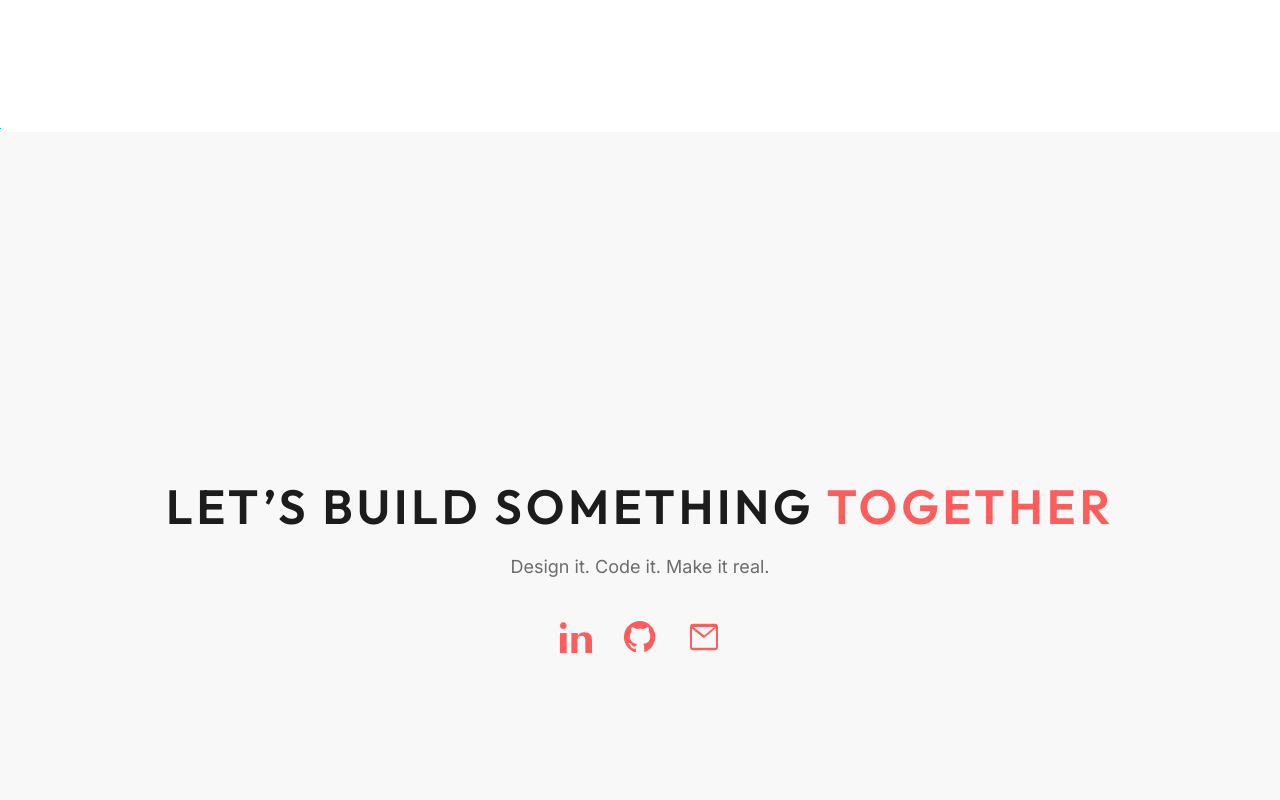
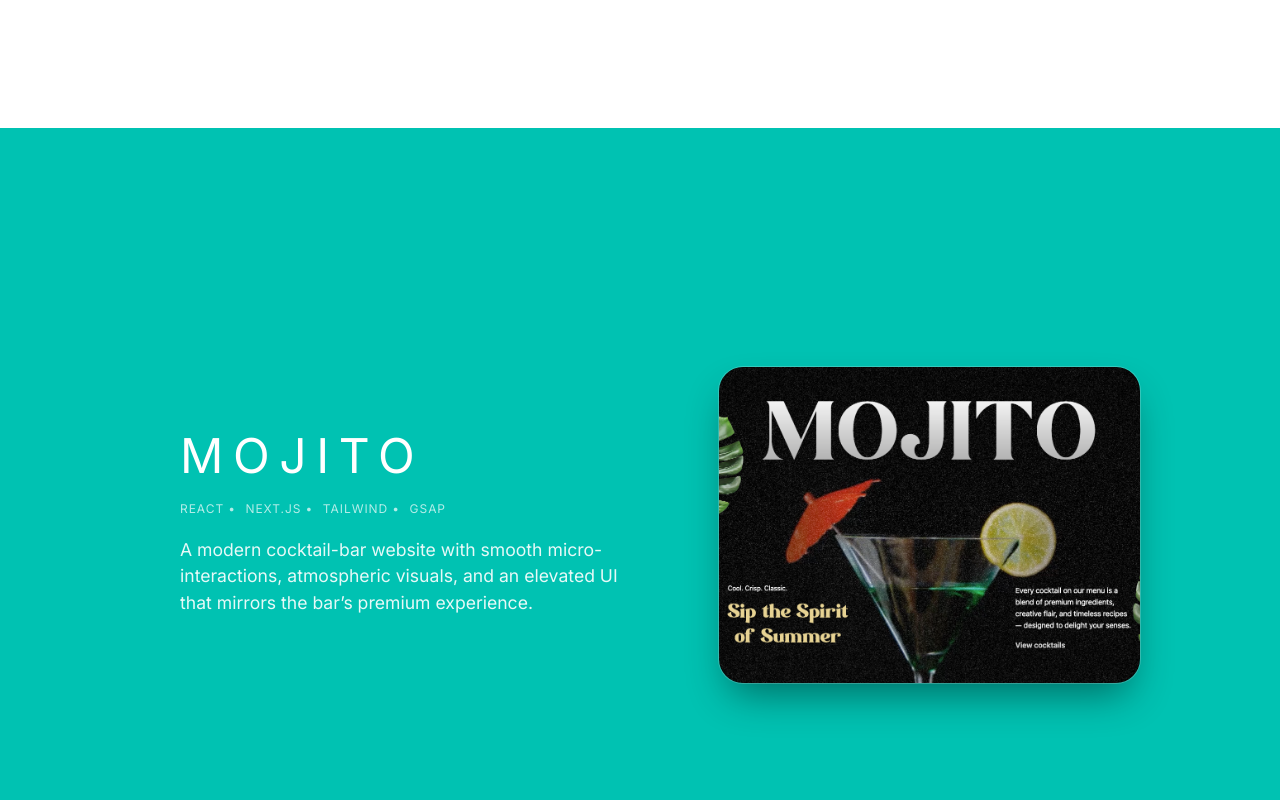
Before and after one commit to arriannlee/portfolio, a Next.js app: page / in a window 1280 px wide. Shown: the part 1440-2240 px from the top of the page. Built offline with nearby package versions, Linux system fonts and the light colour scheme.

Commit message:
Updated projects, added responsive features.

```diff
--- a/src/app/components/Projects.tsx
+++ b/src/app/components/Projects.tsx
@@ -3,6 +3,7 @@
 import { useEffect, useRef, useState } from "react";
 import gsap from "gsap";
 import { ScrollTrigger } from "gsap/ScrollTrigger";
+import Image from "next/image";
 import { PROJECTS, type Project } from "@/lib/projects";
 
 gsap.registerPlugin(ScrollTrigger);
@@ -11,105 +12,220 @@
   const rootRef = useRef<HTMLDivElement | null>(null);
   const [previewProject, setPreviewProject] = useState<Project | null>(null);
 
+  // GSAP SCROLLER – HORIZONTAL ON DESKTOP, VERTICAL ON TABLET/MOBILE
   useEffect(() => {
     if (!rootRef.current) return;
 
-    const ctx = gsap.context(() => {
+    const mm = gsap.matchMedia();
+
+    // 💻 DESKTOP: HORIZONTAL SLIDER
+    mm.add("(min-width: 1024px)", () => {
       const sections = gsap.utils.toArray<HTMLElement>(".panel");
       if (!sections.length) return;
 
-      // Ensure all panels start in place
-      gsap.set(sections, { xPercent: 0 });
+      const firstPanel = sections[0];
+      if (!firstPanel) return;
 
-      // Timeline that controls panel transitions
+      gsap.set(sections, { xPercent: 0, yPercent: 0 });
+
       const tl = gsap.timeline({
         scrollTrigger: {
           trigger: rootRef.current,
           pin: true,
           scrub: 1,
-          // markers: true,
+          end: () => "+=" + firstPanel.offsetWidth * (sections.length - 1),
           snap: {
-            snapTo: (value) => Math.round(value), // snap between panels
+            snapTo: (value) => {
+              const step = 1 / (sections.length - 1);
+              return Math.round(value / step) * step;
+            },
             duration: 0.3,
             delay: 0,
             ease: "power1.out",
           },
-          end: () => "+=" + window.innerHeight * (sections.length - 1),
         },
       });
 
-      // For each panel after the first, slide it in over the previous one
       sections.forEach((panel, index) => {
-        if (index === 0) return; // first panel is already visible
+        if (index === 0) return;
 
         tl.fromTo(
           panel,
-          { xPercent: 100 }, // start offscreen to the right
-          { xPercent: 0, duration: 1, ease: "none" }, // slide in over the previous
-          index - 1 // each step of scroll moves to the next panel
+          { xPercent: 100, yPercent: 0 },
+          { xPercent: 0, yPercent: 0, duration: 1, ease: "none" },
+          index - 1
         );
       });
-    }, rootRef);
 
-    return () => ctx.revert();
+      return () => {
+        tl.kill();
+      };
+    });
+
+    // 📱 TABLET & MOBILE: VERTICAL SLIDER
+    mm.add("(max-width: 1023px)", () => {
+      const sections = gsap.utils.toArray<HTMLElement>(".panel");
+      if (!sections.length) return;
+
+      const firstPanel = sections[0];
+      if (!firstPanel) return;
+
+      gsap.set(sections, { xPercent: 0, yPercent: 0 });
+
+      const tl = gsap.timeline({
+        scrollTrigger: {
+          trigger: rootRef.current,
+          pin: true,
+          scrub: 1,
+          end: () => "+=" + window.innerHeight * (sections.length - 1),
+          snap: {
+            snapTo: (value) => {
+              const step = 1 / (sections.length - 1);
+              return Math.round(value / step) * step;
+            },
+            duration: 0.3,
+            delay: 0,
+            ease: "power1.out",
+          },
+        },
+      });
+
+      sections.forEach((panel, index) => {
+        if (index === 0) return;
+
+        tl.fromTo(
+          panel,
+          { yPercent: 100, xPercent: 0 },
+          { yPercent: 0, xPercent: 0, duration: 1, ease: "none" },
+          index - 1
+        );
+      });
+
+      return () => {
+        tl.kill();
+      };
+    });
+
+    // cleanup all matchMedia stuff on unmount
+    return () => mm.revert();
   }, []);
 
   return (
     <section
       ref={rootRef}
-      style={{
-        position: "relative",
-        height: "100vh",
-        width: "100%",
-        overflow: "hidden",
-        color: "white",
-      }}
+      className="
+        relative h-screen w-screen
+        overflow-hidden text-white
+      "
     >
-      {/* Stack panels on top of each other */}
+      {/* STACK PANELS ON TOP OF EACH OTHER */}
       <div className="relative h-full w-full">
         {PROJECTS.map((project: Project, index) => (
           <div
             key={project.id}
-            className="panel"
+            className="
+              panel
+              absolute inset-0
+              flex items-center justify-center
+              px-6 py-10
+              lg:px-8 lg:py-0
+            "
             style={{
-              position: "absolute",
-              inset: 0,
-              zIndex: index, // later panels naturally sit above earlier ones
-              display: "flex",
-              alignItems: "center",
-              justifyContent: "center",
               background: project.color,
-              padding: "2rem",
+              zIndex: index,
             }}
           >
             <div
-              style={{
-                maxWidth: "1000px",
-                width: "100%",
-                display: "grid",
-                gridTemplateColumns: "minmax(0, 1.3fr) minmax(0, 1fr)",
-                gap: "3rem",
-                alignItems: "center",
-              }}
+              className="
+                max-w-[1000px] w-full
+                grid gap-8 items-center
+                grid-cols-1
+                lg:grid-cols-[1.3fr_1fr]
+              "
             >
-              {/* PROJECT TEXT */}
-              <div>
-                {/* TITLE */}
-                <h2
+              {/* IMAGE – FIRST ON MOBILE SECOND ON DESKTOP */}
+              <div className="w-full max-w-[520px] justify-self-center order-1 lg:order-2">
+                <button
+                  type="button"
+                  onClick={() => {
+                    if (!project.link) return;
+
+                    // MOBILE: OPEN DIRECTLY IN NEW TAB
+                    if (window.innerWidth < 768) {
+                      window.open(project.link, "_blank");
+                      return;
+                    }
+
+                    // TABLET & DESKTOP: OPEN MODAL PREVIEW
+                    setPreviewProject(project);
+                  }}
+                  className="
+                    group relative w-full aspect-4/3
+                    overflow-hidden rounded-3xl
+                    bg-white/5 backdrop-blur-sm
+                    ring-1 ring-white/20
+                    shadow-[0_20px_40px_-10px_rgba(0,0,0,0.45)]
+                    transition-transform duration-300
+                    hover:-translate-y-1
+                    hover:scale-[1.03]
+                    hover:shadow-[0_30px_60px_-15px_rgba(0,0,0,0.5)]
+                    cursor-pointer
+                  "
+                >
+                  {project.image && (
+                    <Image
+                      src={project.image}
+                      alt={project.title}
+                      fill
+                      sizes="(max-width: 768px) 100vw, 520px"
+                      className="
+                        object-cover
+                        transition-transform duration-500
+                      "
+                      priority={index === 0}
+                    />
+                  )}
+                </button>
+              </div>
+
+              {/* TEXT – SECOND ON MOBILE, FIRST ON DESKTOP */}
+              <div
+                className="
+    order-2 lg:order-1
+    md:px-10
+    md:py-6
+    md:max-w-[600px]
+  "
+              >
+                {" "}
+                <a
+                  href={project.link}
+                  target="_blank"
+                  rel="noreferrer"
+                  className="
+                    block
+                    transition-transform
+                    duration-300
+                    cursor-pointer
+                    hover:scale-[1.03]
+                    hover:-translate-y-0.5
+                  "
                   style={{
                     fontSize: "clamp(2rem, 4vw, 3rem)",
                     textTransform: "uppercase",
                     letterSpacing: "0.2em",
                     marginBottom: "0.5rem",
+                    color: "white",
+                    display: "inline-block",
                   }}
                 >
                   {project.title}
-                </h2>
-
-                {/* TECH STACK — inline, subtle, metadata style */}
+                </a>
+                {/* TECH STACK */}
                 <div
                   style={{
                     display: "flex",
+                    flexWrap: "wrap",
                     gap: "0.35rem",
                     marginBottom: "1.2rem",
                     opacity: 0.7,
@@ -127,7 +243,6 @@
                     </span>
                   ))}
                 </div>
-
                 {/* DESCRIPTION */}
                 <p
                   style={{
@@ -139,72 +254,13 @@
                 >
                   {project.description}
                 </p>
-
-                {project.link && (
-                  <a
-                    aria-label={`View live project: ${project.title}`}
-                    href={project.link}
-                    target="_blank"
-                    rel="noreferrer"
-                    className="btn btn-text bg-white/90 text-slate-900 dark:bg-white/90"
-                  >
-                    View live project
-                  </a>
-                )}
-              </div>
-
-              {/* Screenshot card */}
-              <div className="w-full max-w-[420px] justify-self-center">
-                <button
-                  type="button"
-                  className="
-                    group relative w-full aspect-[4/3]
-                    overflow-hidden rounded-2xl
-                    border border-white/30
-                    bg-black/30 shadow-2xl
-                  "
-                  onClick={() => {
-                    if (project.link) setPreviewProject(project);
-                  }}
-                >
-                  {project.image ? (
-                    <img
-                      src={project.image}
-                      alt={project.title}
-                      className="
-                        w-full h-full object-cover
-                        transition-transform duration-300
-                        group-hover:scale-[1.02]
-                      "
-                    />
-                  ) : (
-                    <div className="w-full h-full flex items-center justify-center text-sm text-white/70">
-                      Screenshot coming soon
-                    </div>
-                  )}
-
-                  {project.link && (
-                    <div
-                      className="
-                        absolute inset-0 flex items-center justify-center
-                        bg-black/70
-                        opacity-0 group-hover:opacity-100
-                        transition-opacity duration-200
-                      "
-                    >
-                      <span className="text-xs sm:text-sm tracking-[0.25em] uppercase text-white/90">
-                        Live preview · click
-                      </span>
-                    </div>
-                  )}
-                </button>
               </div>
             </div>
           </div>
         ))}
       </div>
 
-      {/* Live preview modal – simple full-height window */}
+      {/* PREVIEW LIVE SITE MODAL */}
       {previewProject?.link && (
         <div
           className="
--- a/src/app/components/Statement.tsx
+++ b/src/app/components/Statement.tsx
@@ -23,7 +23,6 @@
       scrollTrigger: {
         trigger: sectionRef.current,
         start: "top 80%",
-        markers: true,
       },
       duration: 1,
       ease: "power2.out",
--- a/src/lib/projects.ts
+++ b/src/lib/projects.ts
@@ -1,3 +1,12 @@
+export type Project = {
+  id: string;
+  title: string;
+  description: string;
+  stack: string[];
+  image: string;
+  color: string;
+  link: string; // or link?: string; if some don't have links
+};
 export const PROJECTS: Project[] = [
   {
     id: "mojito",
```
